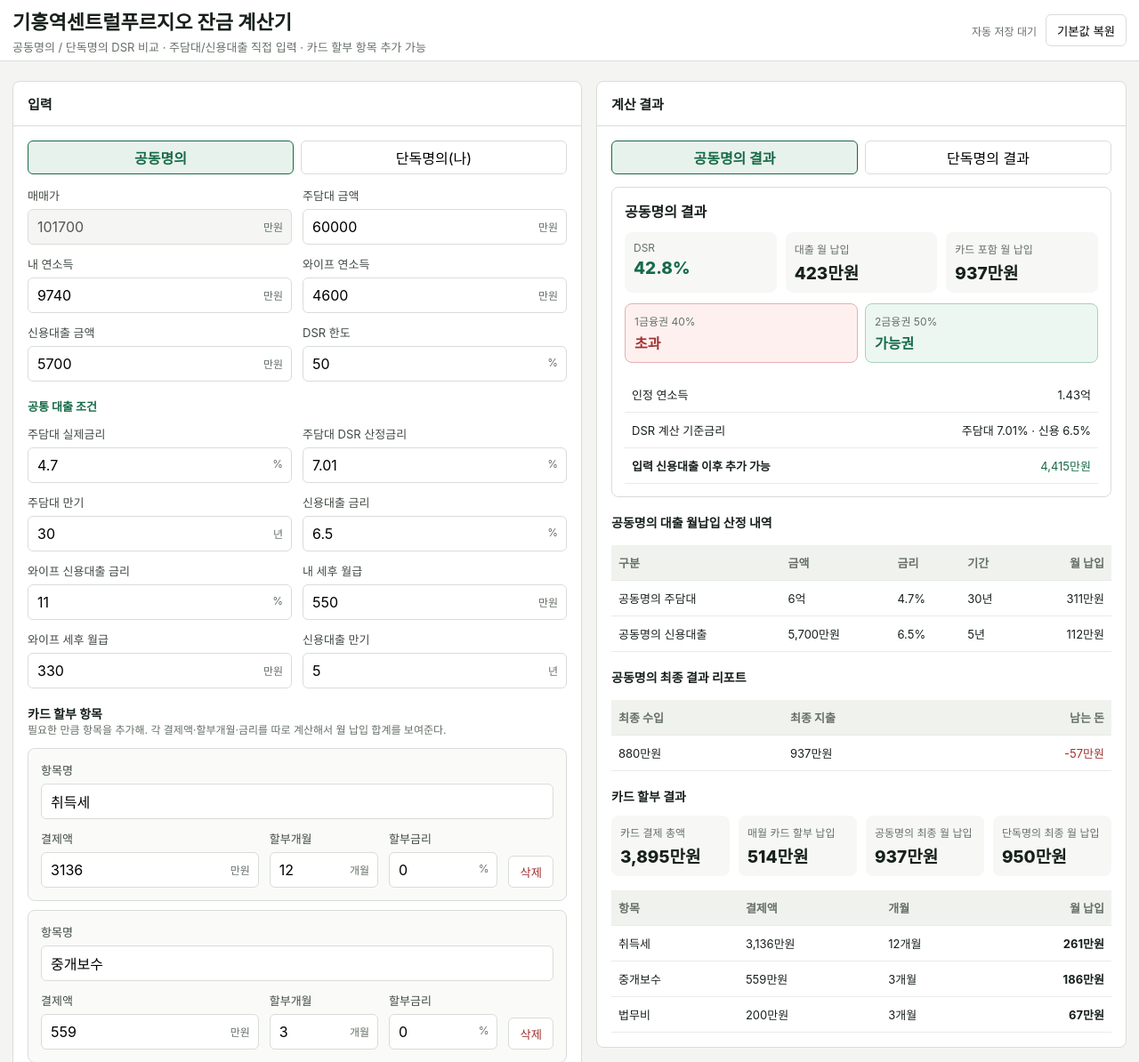
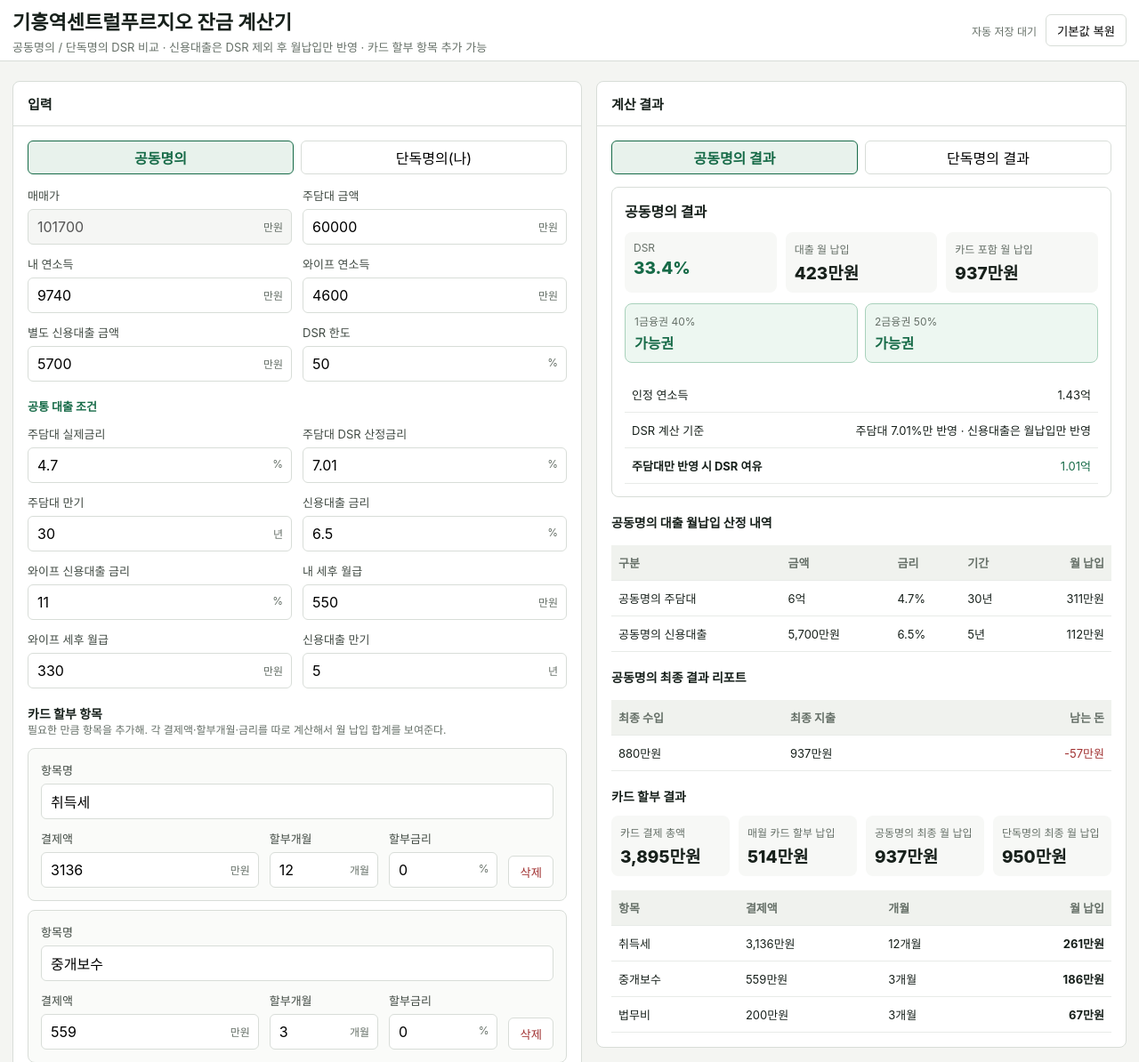
Before and after one commit to WantAirpod/house-ai, a Python web app: template src/home_decision_ai/templates/financing_calculator.html in a window 1280 px wide. Shown: the top 1194 px of the page at 89% size. Run offline with Jinja, Linux system fonts and the light colour scheme; the template is opened without the code that fills it, so the values that code supplies are empty.

Commit message:
Exclude separate credit loans from DSR

```diff
--- a/src/home_decision_ai/templates/financing_calculator.html
+++ b/src/home_decision_ai/templates/financing_calculator.html
@@ -84,7 +84,7 @@
       <div class="wrap header-inner">
         <div>
           <h1>기흥역센트럴푸르지오 잔금 계산기</h1>
-          <div class="subtle">공동명의 / 단독명의 DSR 비교 · 주담대/신용대출 직접 입력 · 카드 할부 항목 추가 가능</div>
+          <div class="subtle">공동명의 / 단독명의 DSR 비교 · 신용대출은 DSR 제외 후 월납입만 반영 · 카드 할부 항목 추가 가능</div>
         </div>
         <div class="header-actions">
           <span class="save-status" id="save-status">자동 저장 대기</span>
@@ -121,7 +121,7 @@
                   <div class="input-wrap"><input id="joint_spouse_income_krw" type="number" min="0" step="100"><span class="unit">만원</span></div>
                 </div>
                 <div class="field">
-                  <label for="joint_credit_amount_krw">신용대출 금액</label>
+                  <label for="joint_credit_amount_krw">별도 신용대출 금액</label>
                   <div class="input-wrap"><input id="joint_credit_amount_krw" type="number" min="0" step="100"><span class="unit">만원</span></div>
                 </div>
                 <div class="field">
@@ -146,7 +146,7 @@
                   <div class="input-wrap"><input id="solo_borrower_income_krw" type="number" min="0" step="100"><span class="unit">만원</span></div>
                 </div>
                 <div class="field">
-                  <label for="solo_credit_amount_krw">내 신용대출 금액</label>
+                  <label for="solo_credit_amount_krw">내 별도 신용대출 금액</label>
                   <div class="input-wrap"><input id="solo_credit_amount_krw" type="number" min="0" step="100"><span class="unit">만원</span></div>
                 </div>
                 <div class="field">
@@ -228,8 +228,8 @@
                 <table>
                   <tbody>
                     <tr><td>인정 연소득</td><td id="joint-income-result">-</td></tr>
-                    <tr><td>DSR 계산 기준금리</td><td id="joint-dsr-rate-note">-</td></tr>
-                    <tr><td><strong>입력 신용대출 이후 추가 가능</strong></td><td id="joint-extra-credit">-</td></tr>
+                    <tr><td>DSR 계산 기준</td><td id="joint-dsr-rate-note">-</td></tr>
+                    <tr><td><strong>주담대만 반영 시 DSR 여유</strong></td><td id="joint-extra-credit">-</td></tr>
                   </tbody>
                 </table>
               </section>
@@ -265,8 +265,8 @@
                 <table>
                   <tbody>
                     <tr><td>인정 연소득</td><td id="solo-income-result">-</td></tr>
-                    <tr><td>DSR 계산 기준금리</td><td id="solo-dsr-rate-note">-</td></tr>
-                    <tr><td><strong>입력 신용대출 이후 추가 가능</strong></td><td id="solo-extra-credit">-</td></tr>
+                    <tr><td>DSR 계산 기준</td><td id="solo-dsr-rate-note">-</td></tr>
+                    <tr><td><strong>주담대만 반영 시 DSR 여유</strong></td><td id="solo-extra-credit">-</td></tr>
                     <tr><td>와이프 신용대출 월상환</td><td id="solo-spouse-credit-payment">-</td></tr>
                   </tbody>
                 </table>
@@ -470,13 +470,13 @@
       }
       function planDsr({income, mortgage, credit, dsrLimit}, common) {
         const mortgageDsrPayment = annuity(mortgage, common.mortgageDsrRate, common.mortgageMonths);
-        const creditDsrPayment = annuity(credit, common.creditRate, common.creditMonths);
-        const dsr = income > 0 ? (mortgageDsrPayment + creditDsrPayment) * 12 / income * 100 : 0;
-        const monthlyPayment = annuity(mortgage, common.mortgageRate, common.mortgageMonths) + annuity(credit, common.creditRate, common.creditMonths);
+        const creditMonthlyPayment = annuity(credit, common.creditRate, common.creditMonths);
+        const dsr = income > 0 ? mortgageDsrPayment * 12 / income * 100 : 0;
+        const monthlyPayment = annuity(mortgage, common.mortgageRate, common.mortgageMonths) + creditMonthlyPayment;
         const monthlyDsrLimit = income * dsrLimit / 100 / 12;
-        const remainingMonthlyDsr = Math.max(0, monthlyDsrLimit - mortgageDsrPayment - creditDsrPayment);
+        const remainingMonthlyDsr = Math.max(0, monthlyDsrLimit - mortgageDsrPayment);
         const extraCreditCapacity = principalForPayment(remainingMonthlyDsr, common.creditRate, common.creditMonths);
-        return { income, mortgageDsrPayment, creditDsrPayment, dsr, monthlyPayment, dsrLimit, extraCreditCapacity };
+        return { income, mortgageDsrPayment, creditMonthlyPayment, dsr, monthlyPayment, dsrLimit, extraCreditCapacity };
       }
       function renderCardInputs() {
         const tbody = document.getElementById("card-inputs");
@@ -536,7 +536,7 @@
         document.getElementById(`${prefix}-dsr-row`).textContent = pct(result.dsr);
         document.getElementById(`${prefix}-dsr-row`).className = `pill-value ${classByLimit(result.dsr, result.dsrLimit)}`;
         document.getElementById(`${prefix}-monthly-payment`).textContent = compactWon(result.monthlyPayment);
-        document.getElementById(`${prefix}-dsr-rate-note`).textContent = `주담대 ${getNumber("mortgage_dsr_rate_percent")}% · 신용 ${getNumber("credit_rate_percent")}%`;
+        document.getElementById(`${prefix}-dsr-rate-note`).textContent = `주담대 ${getNumber("mortgage_dsr_rate_percent")}%만 반영 · 신용대출은 월납입만 반영`;
         document.getElementById(`${prefix}-extra-credit`).textContent = compactWon(result.extraCreditCapacity);
         document.getElementById(`${prefix}-extra-credit`).className = result.extraCreditCapacity > 0 ? "ok" : "danger";
       }
@@ -648,7 +648,7 @@
         const warnings = document.getElementById("warnings");
         warnings.innerHTML = "";
         if (joint.dsr > joint.dsrLimit) warnings.innerHTML += `<div class="warning danger">공동명의 DSR이 ${pct(joint.dsr)}로 한도 ${joint.dsrLimit}%를 초과합니다.</div>`;
-        if (solo.dsr > solo.dsrLimit) warnings.innerHTML += `<div class="warning danger">단독명의 DSR이 ${pct(solo.dsr)}로 한도 ${solo.dsrLimit}%를 초과합니다. 단, 와이프 신용대출은 내 DSR에는 넣지 않고 월 현금흐름에만 반영했습니다.</div>`;
+        if (solo.dsr > solo.dsrLimit) warnings.innerHTML += `<div class="warning danger">단독명의 DSR이 ${pct(solo.dsr)}로 한도 ${solo.dsrLimit}%를 초과합니다. 별도 신용대출은 DSR에는 넣지 않고 월 현금흐름에만 반영했습니다.</div>`;
       }
       let timer = null;
       function queueCalculate() {
```
